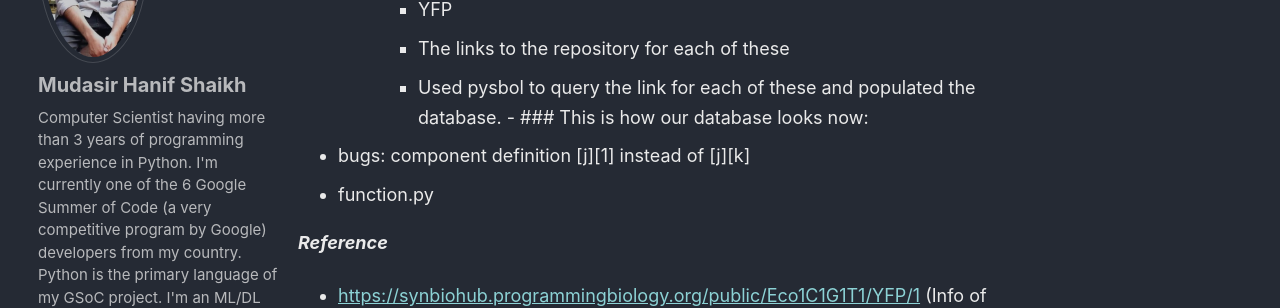
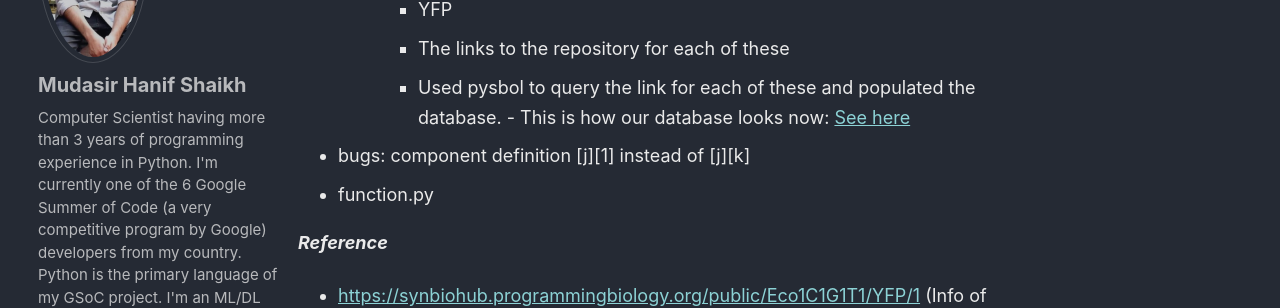
Before and after one commit to ms03831/GSoC-20, a Jekyll site: the page built from _posts/2020-07-18-milestone-2-dna-sequence-sbol.md, in a window 1280 px wide and 900 px high, scrolled down 1760 px. Shown: the part 183-491 px from the top of the window. Built offline with Jekyll 4.4.1, drawn with Linux system fonts in a browser that asks for light colours.

Commit message:
Update 2020-07-18-milestone-2-dna-sequence-sbol.md

```diff
--- a/_posts/2020-07-18-milestone-2-dna-sequence-sbol.md
+++ b/_posts/2020-07-18-milestone-2-dna-sequence-sbol.md
@@ -52,7 +52,7 @@ tags: GeneTech, Python, GSoC-20, SynBio
 		- YFP
 		- The links to the repository for each of these
 		- Used pysbol to query the link for each of these and populated the database.
-    		- ### This is how our database looks now:
+    		- This is how our database looks now: [See here](https://github.com/ms03831/GSoC-20/blob/master/_posts/database.md)
 
 
 
```
